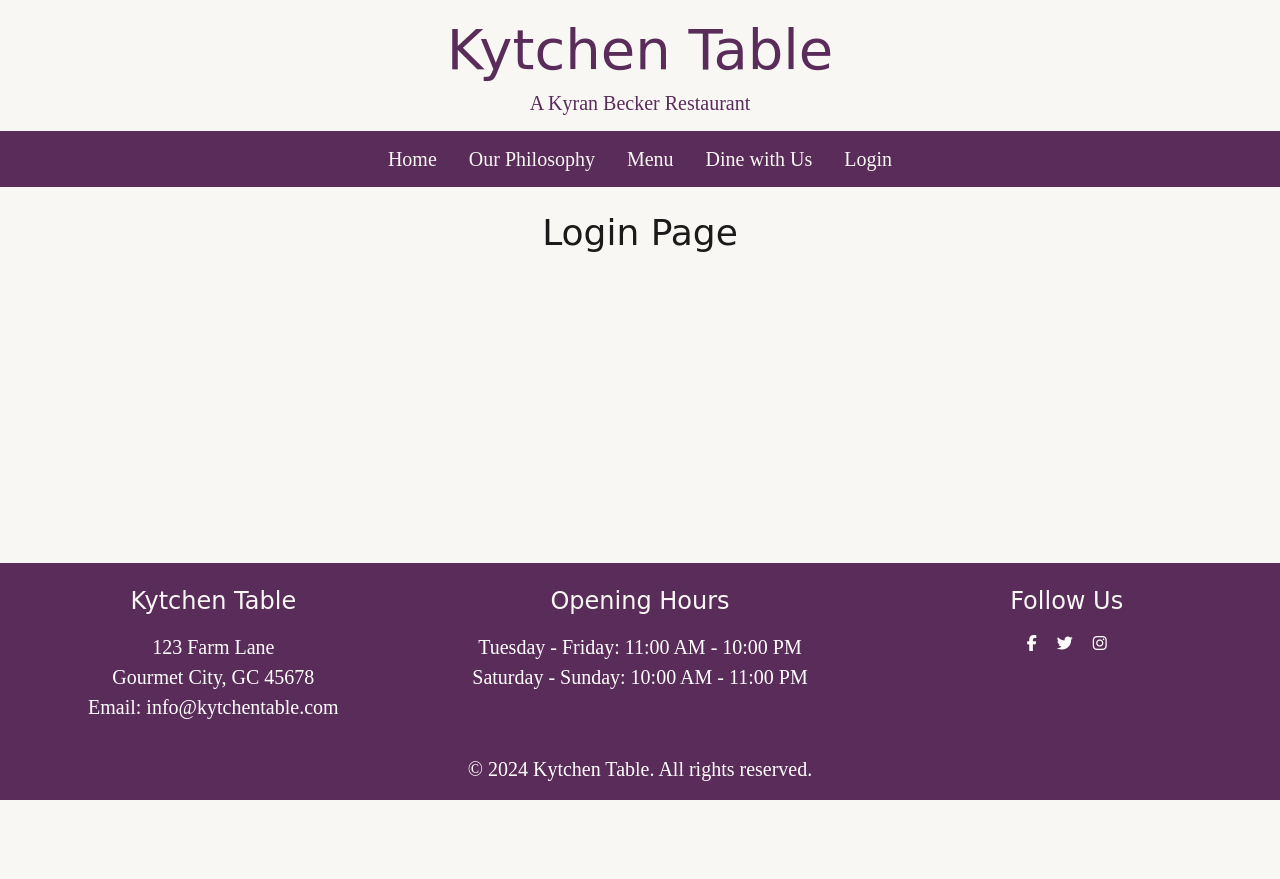
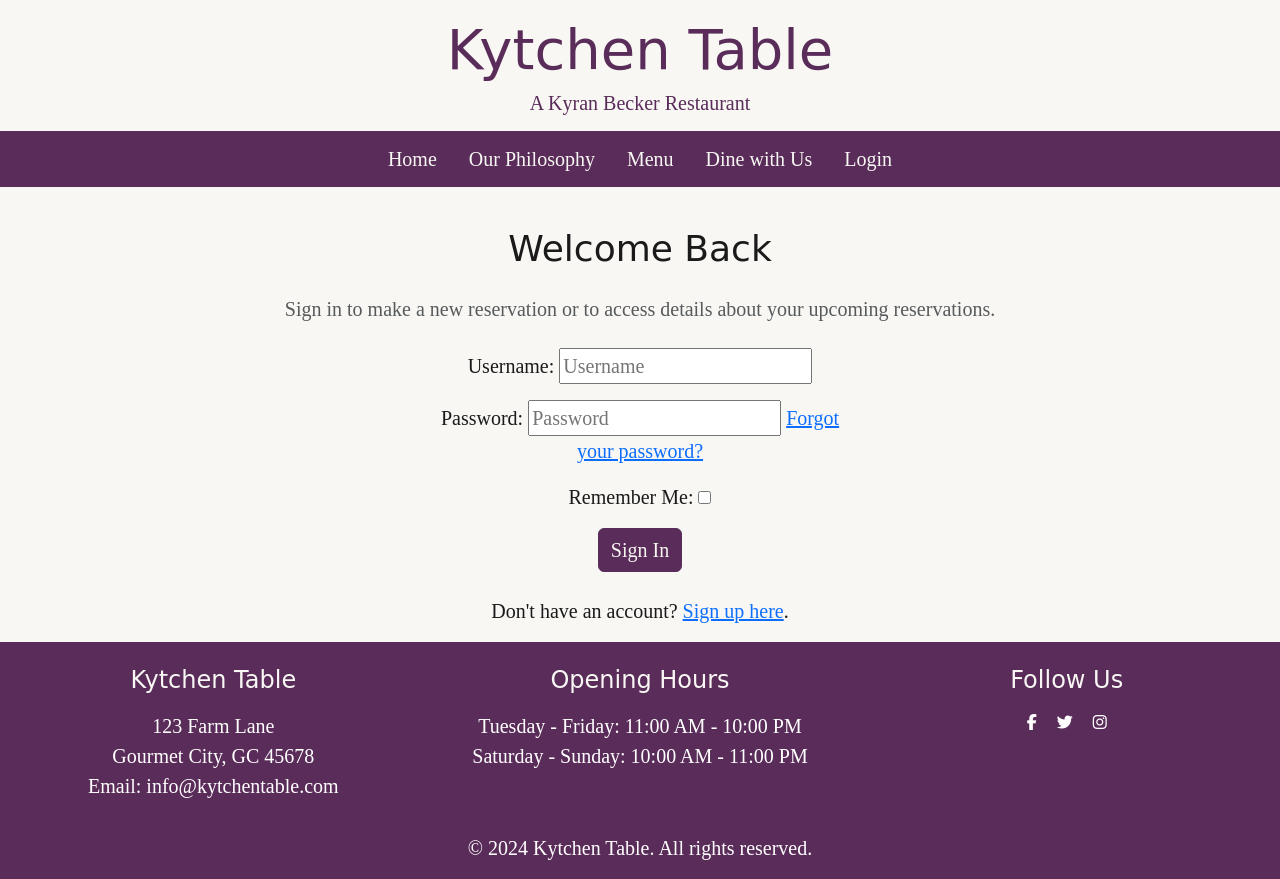
Before and after one commit to foster95/kytchentable, a Django app: page /accounts/login/ in a window 1280 px wide. Before the commit the page ends 800 px from the top, so only its background shows below. Run offline with Django 4.2, Linux system fonts and the light colour scheme; some libraries are stand-ins or nearby versions; some web fonts are replaced.

Commit message:
add styling to login page

```diff
--- a/templates/account/login.html
+++ b/templates/account/login.html
@@ -1,4 +1,24 @@
 {% extends "base.html" %}
+{% load i18n %}
+
+{% block head_title %}{% trans "Login" %}{% endblock %}
+
 {% block content %}
-<h2>Login Page</h2>
+<div class="container text-center mt-3 login-page">
+    <h2 class="mb-4">Welcome Back</h2>
+    <p class="text-muted mb-4">Sign in to make a new reservation or to access details about your upcoming reservations.</p>
+
+    <div class="login-form mx-auto" style="max-width: 400px;">
+        <form class="login" method="post" action="{% url 'account_login' %}">
+            {% csrf_token %}
+            {{ form.as_p }}
+            {% if redirect_field_value %}
+                <input type="hidden" name="{{ redirect_field_name }}" value="{{ redirect_field_value }}" />
+                {% endif %}
+                <button class="btn btn-signup right mb-2" type="submit">{% trans "Sign In" %}</button>
+        </form>
+
+        <p class="mt-3">Don't have an account? <a href="{% url 'account_signup' %}">Sign up here</a>.</p>
+    </div>
+</div>
 {% endblock %}
```
